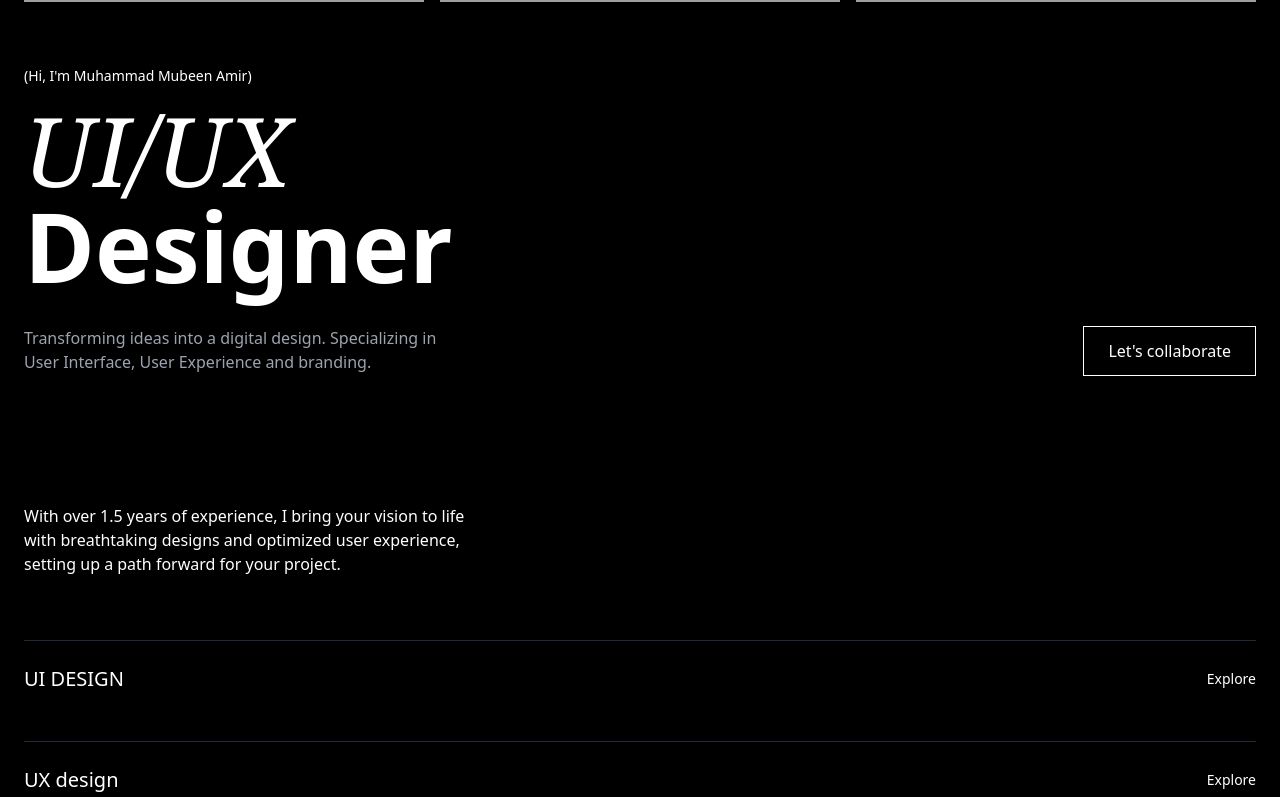
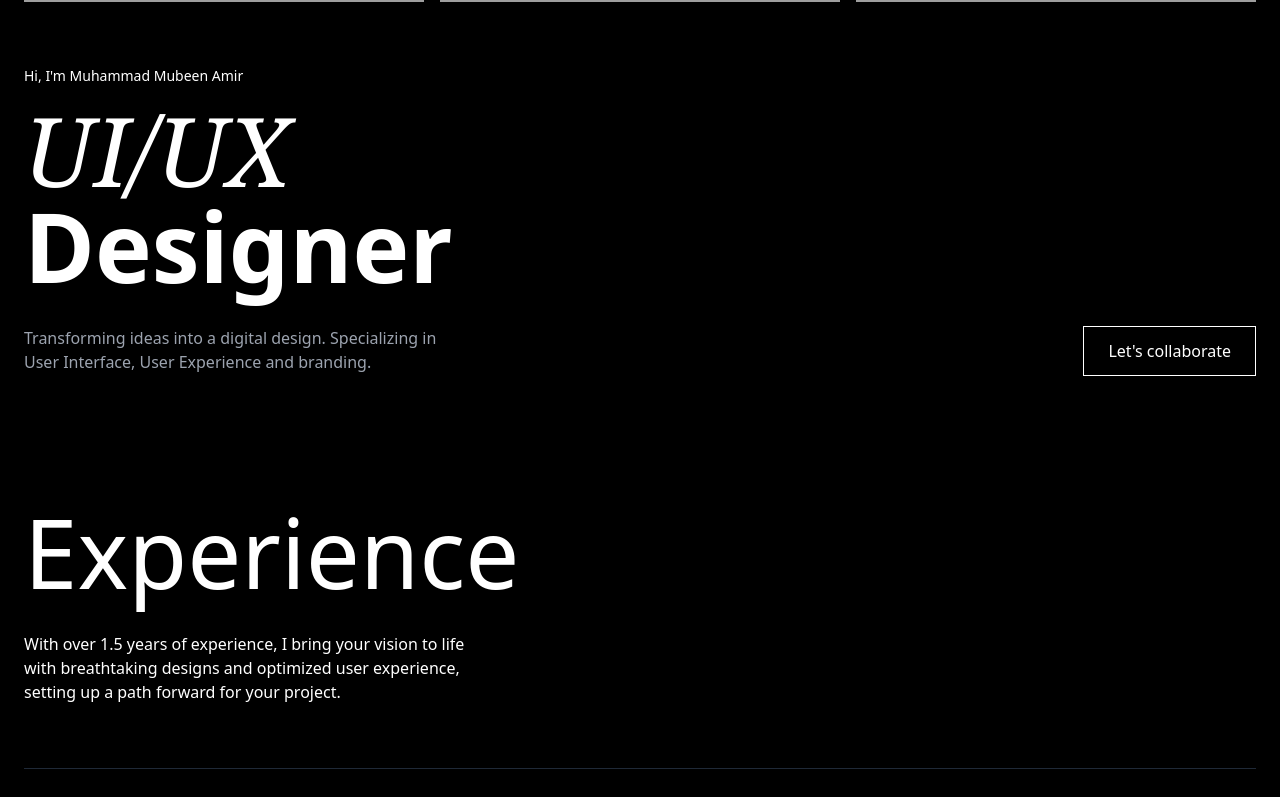
Before and after one commit to MuhammadMubeenAmirMk1/PortfolioAssignment, a React (Vite) app: page / in a window 1280 px wide. Shown: the part 426-1223 px from the top of the page. Built offline with nearby package versions, Linux system fonts and the light colour scheme; grey boxes are pictures that could not be loaded.

Commit message:
Commit to test branch. Changes in education, experience.

```diff
--- a/src/components/Mainsection.jsx
+++ b/src/components/Mainsection.jsx
@@ -63,7 +63,7 @@ export default function MainSection() {
 
         {/* Hero Section */}
         <div className="mb-16 sm:mb-32">
-          <div className="text-sm mb-4">(Hi, I'm Muhammad Mubeen Amir)</div>
+          <div className="text-sm mb-4">Hi, I'm Muhammad Mubeen Amir</div>
           <h1 className="text-4xl sm:text-6xl md:text-8xl font-bold mb-6 sm:mb-8">
             <span className="font-serif italic font-normal">UI/UX</span>
             <br className="hidden sm:block" /> Designer
@@ -82,14 +82,17 @@ export default function MainSection() {
           </div>
         </div>
 
-        {/* Services Section */}
+        {/* Experience Section */}
         <div className="mb-16 sm:mb-32">
+          <h1 className="text-4xl sm:text-6xl md:text-8xl font-bold mb-6 sm:mb-8">
+            <span className="font-sans serif font-normal">Experience</span>
+          </h1>
           <p className="max-w-md mb-8 sm:mb-16">
             With over 1.5 years of experience, I bring your vision to life with
             breathtaking designs and optimized user experience, setting up a
             path forward for your project.
           </p>
-
+          {/* Services Section */}
           <div className="space-y-4 sm:space-y-6">
             {["UI DESIGN", "UX design", "BRANDING", "Responsive"].map(
               (service, index) => (
```
